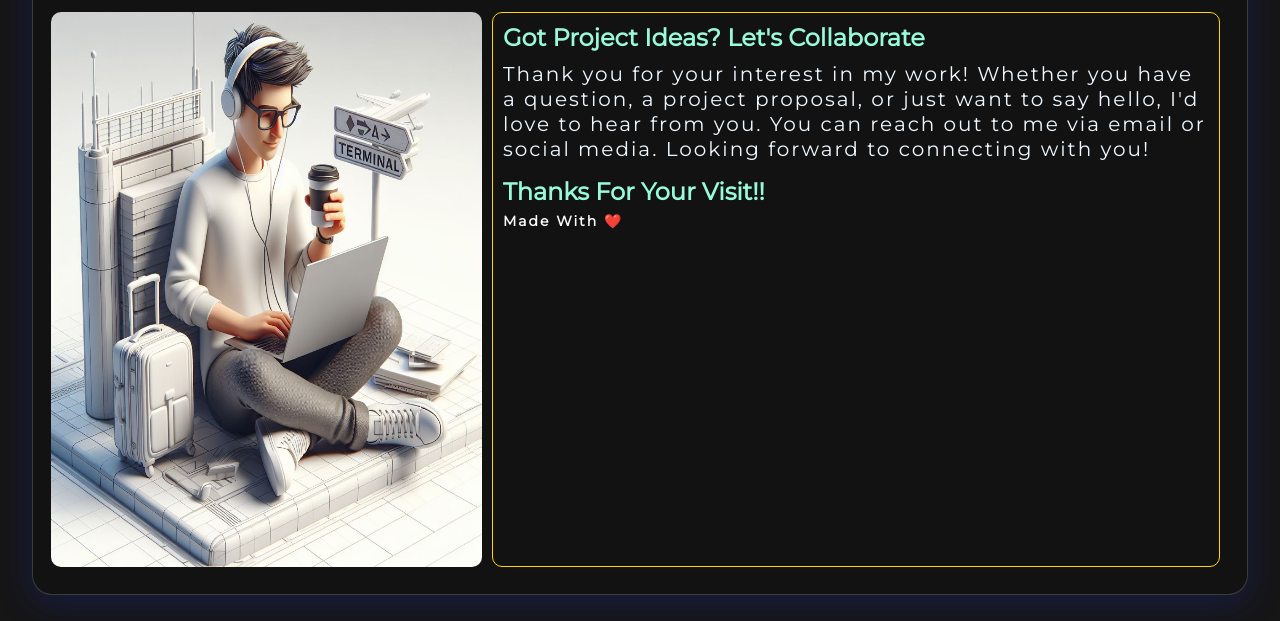
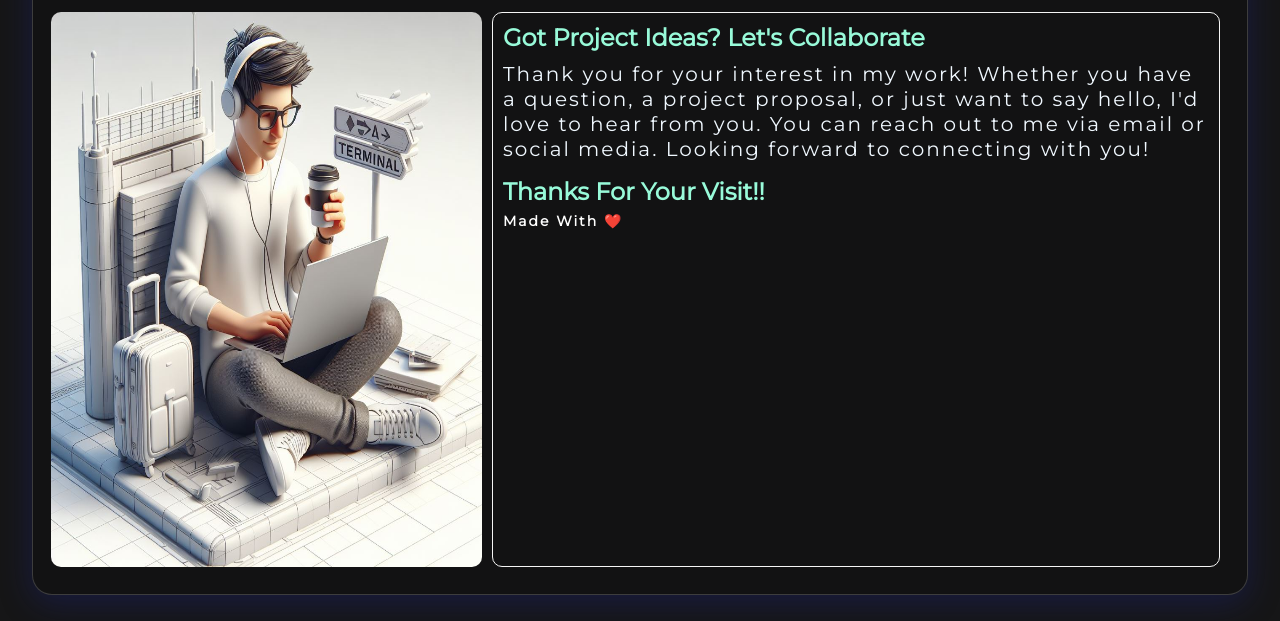
Before and after one commit to kr-shobhit/Portfolio_Website, a plain HTML site: page index.html in a window 1280 px wide. Shown: the part 3379-4000 px from the top of the page. Drawn offline with nearby package versions, Linux system fonts and the light colour scheme; a web font is replaced by a local one.

Commit message:
Update style.css

```diff
--- a/style.css
+++ b/style.css
@@ -648,7 +648,7 @@ nav .links {
 
 .other-box .contact_form {
     height: auto;
-    border: 1px gold solid;
+    border: 1px whitesmoke solid;
     border-radius: 10px;
     margin: 0px 10px;
     width: 100%;
```
